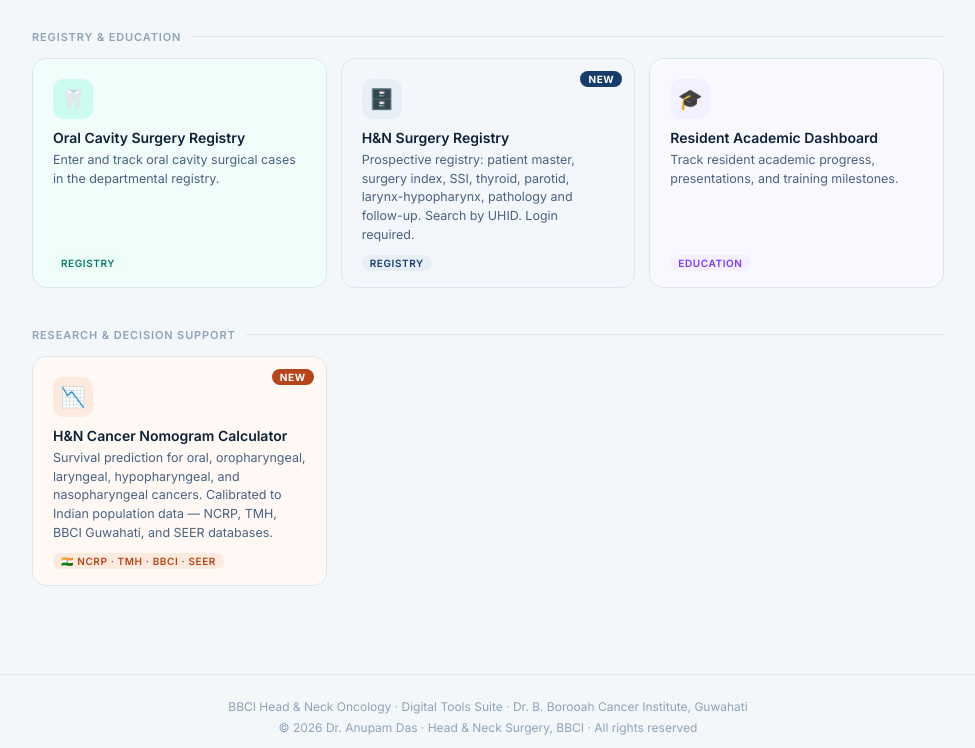
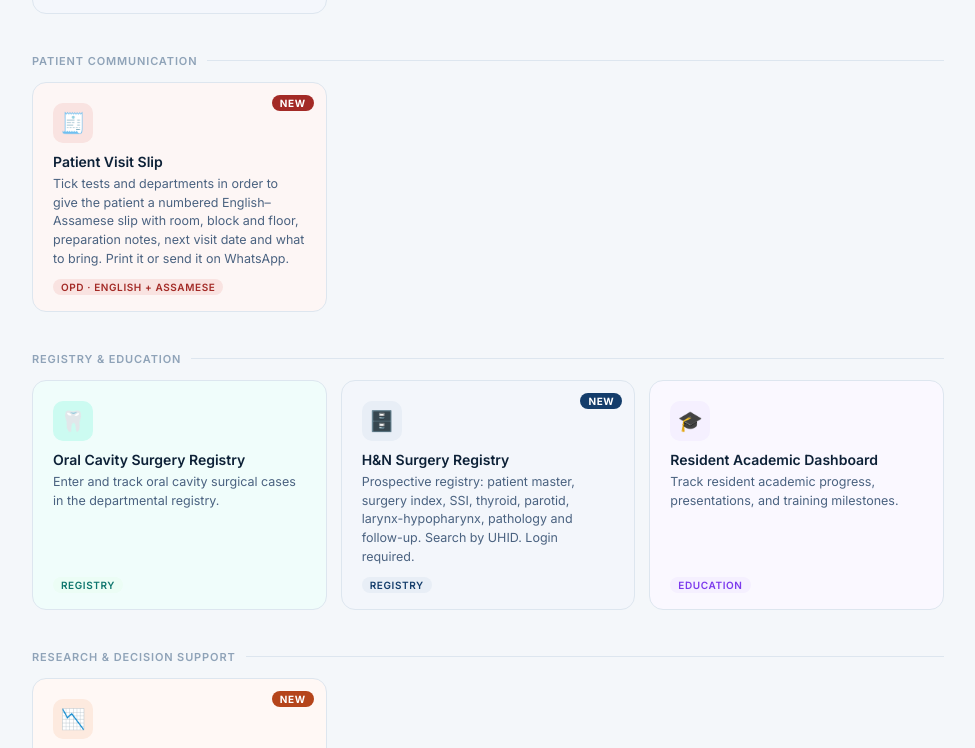
Before and after one commit to Anupambbci79/H-N-DMG-dashboard, a plain HTML site: page index.html in a window 1280 px wide. Shown: the part 1080-1828 px from the top of the page, without its empty margins (152-1127 px from the left). Drawn offline with nearby package versions, Linux system fonts and the light colour scheme.

Commit message:
Update index.html

```diff
--- a/index.html
+++ b/index.html
@@ -264,7 +264,7 @@
 <div class="hero">
   <div class="hero-eyebrow">Head &amp; Neck Surgery Department</div>
   <h1>Clinical Digital Workspace</h1>
-  <p>Voice-powered documentation, registry, scheduling, and audit tools — built for BBCI's Head &amp; Neck Oncology team.</p>
+  <p>Voice-powered documentation, registry, scheduling, audit and patient communication tools — built for BBCI's Head &amp; Neck Oncology team.</p>
 </div>
 
 <main>
@@ -337,6 +337,20 @@
     </a>
   </div>
 
+  <!-- Patient Communication -->
+  <div class="section-label">Patient Communication</div>
+  <div class="tools-grid">
+    <a href="hn-visit-slip.html" class="tool-card" style="--card-bg:#FDF6F5;--card-accent:#A32A26;--icon-bg:#F9E3E1;--icon-color:#A32A26;--tag-bg:#F9E3E1;--tag-color:#A32A26">
+      <span class="new-badge" style="background:#A32A26">NEW</span>
+      <div class="tool-icon">🧾</div>
+      <div class="tool-body">
+        <div class="tool-name">Patient Visit Slip</div>
+        <div class="tool-desc">Tick tests and departments in order to give the patient a numbered English–Assamese slip with room, block and floor, preparation notes, next visit date and what to bring. Print it or send it on WhatsApp.</div>
+      </div>
+      <span class="tool-tag" style="--tag-bg:#F9E3E1;--tag-color:#A32A26">OPD · English + Assamese</span>
+    </a>
+  </div>
+
   <!-- Registry & Education -->
   <div class="section-label">Registry &amp; Education</div>
   <div class="tools-grid">
```
